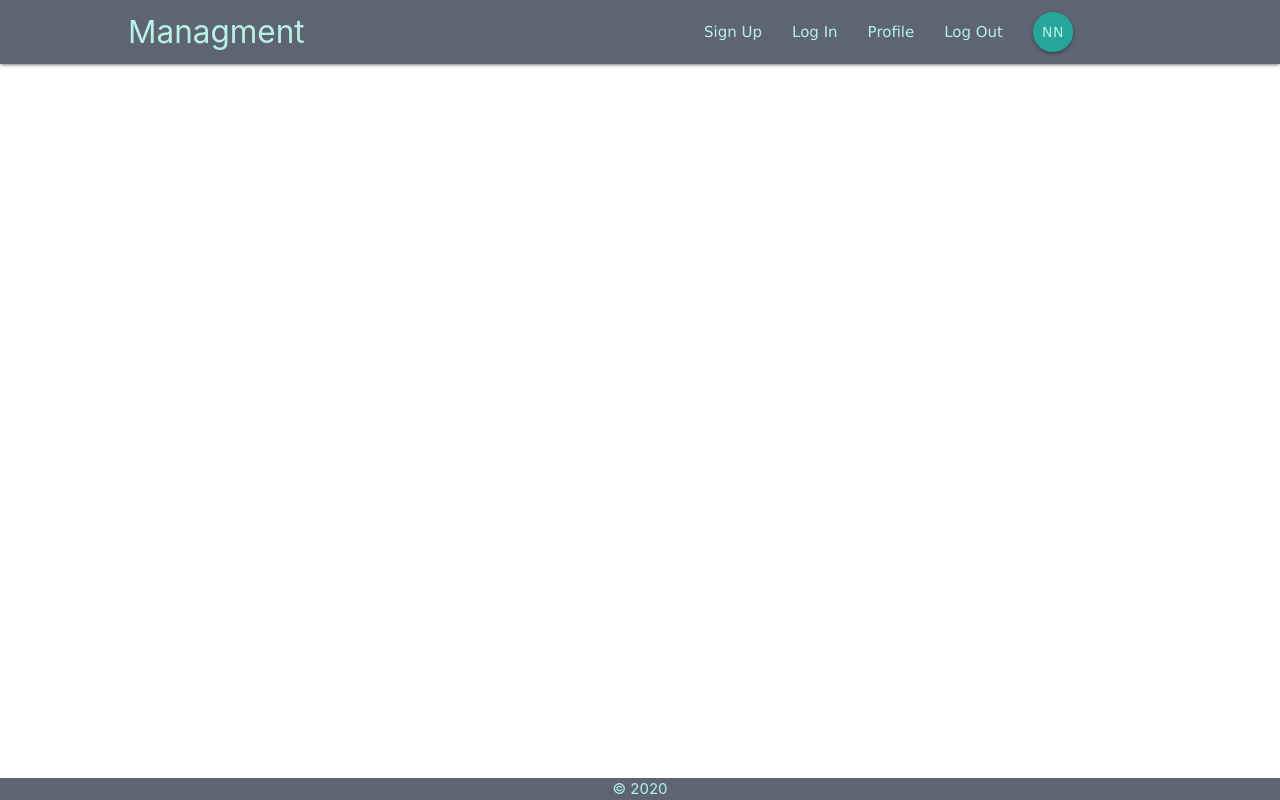
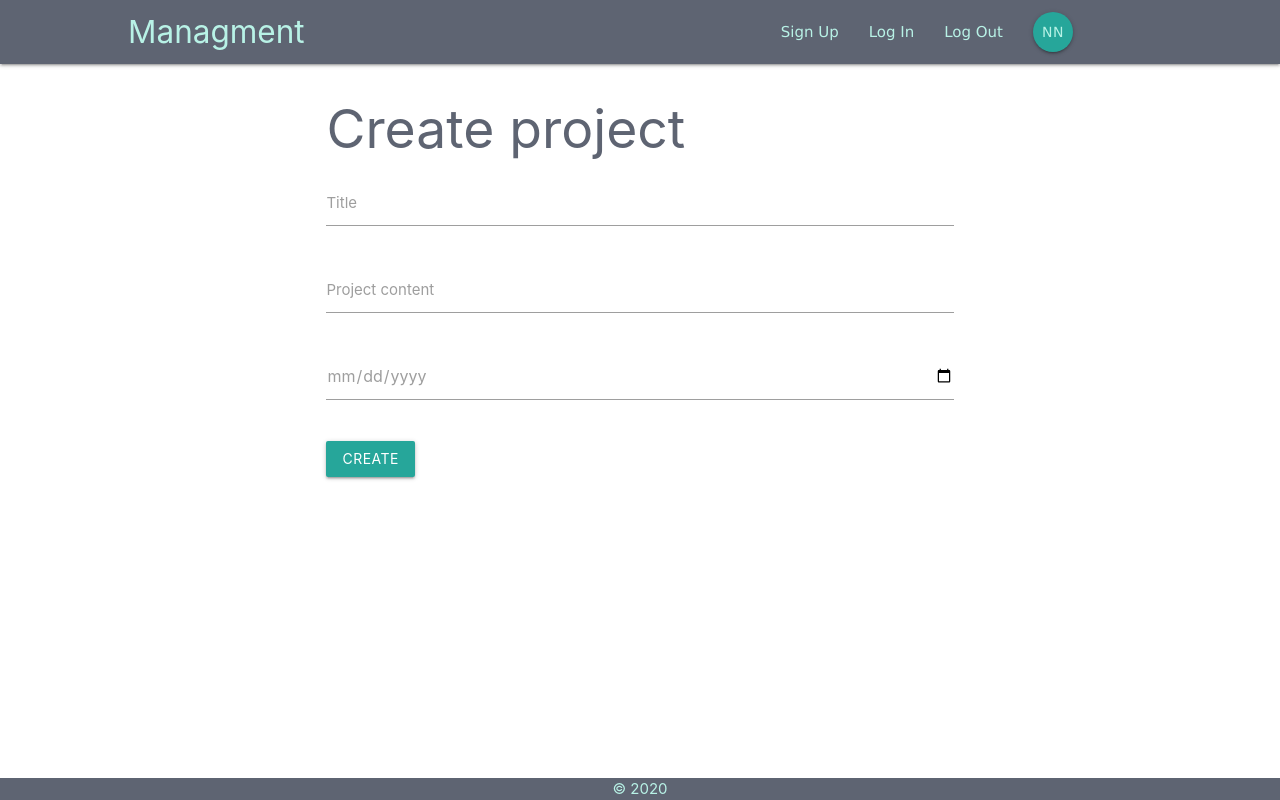
Before and after one commit to Kristina-11/ProjectManagment, a React (Create React App) app: page /profile in a window 1280 px wide. Built offline with nearby package versions, Linux system fonts and the light colour scheme.

Commit message:
Made a CreateProject form and added it to page

```diff
--- a/src/App.js
+++ b/src/App.js
@@ -1,3 +1,5 @@
+import Profile from "./Components/Content/Profile";
+
 // Imports from Components
 const { Switch, Route } = require("react-router-dom");
 const { default: SignIn } = require("./Components/Authentification/SignIn");
@@ -16,6 +18,7 @@ function App() {
         <Route path="/project/:id" component={ProjectDetails} />
         <Route path="/signin" component={SignIn} />
         <Route path="/signup" component={SignUp} />
+        <Route path="/profile" component={Profile} />
       </Switch>
       <Footer />
     </div>
--- a/src/Components/Authentification/SignUp.js
+++ b/src/Components/Authentification/SignUp.js
@@ -19,7 +19,7 @@ const SignUp = () => {
                 <div className="input-field">
                     <label htmlFor="name">Name</label>
                     <input type="text" id="name" className="validate" value={name} onChange={(e) => setName(e.target.value)} />
-                    <span className="helper-text" data-error="You must a valid name" data-success=""></span>
+                    <span className="helper-text" data-error="You must enter a valid name" data-success=""></span>
                 </div>
                 <div className="input-field">
                     <label htmlFor="lastName">Last Name</label>
--- a/src/Components/Content/Profile.js
+++ b/src/Components/Content/Profile.js
@@ -0,0 +1,11 @@
+const { default: CreateProject } = require("../Project/CreateProject")
+
+const Profile = () => {
+    return (
+        <div className="container">
+            <CreateProject />
+        </div>
+     );
+}
+
+export default Profile;
--- a/src/Components/Content/SignedInLinks.js
+++ b/src/Components/Content/SignedInLinks.js
@@ -3,7 +3,6 @@ const { NavLink } = require("react-router-dom")
 const SignedInLinks = () => {
     return (
         <ul className="right">
-            <li><NavLink to="/">Profile</NavLink></li>
             <li><NavLink to="/">Log Out</NavLink></li>
             <li><NavLink to="/" className="btn btn-floating">NN</NavLink></li>
         </ul>
--- a/src/Components/Project/CreateProject.js
+++ b/src/Components/Project/CreateProject.js
@@ -0,0 +1,47 @@
+import { useState } from 'react';
+
+const CreateProject = () => {
+    const [title, setTitle] = useState('');
+    const [content, setContent] = useState('');
+    const [date, setDate] = useState('');
+
+    const handleSubmit = (e) => {
+        e.preventDefault();
+
+        console.log(title, content, date);
+    }
+
+    return (
+        <div className="container col s1">
+            <div className="row">
+                <div className="col s12">
+                    <form onSubmit={handleSubmit}>
+                        <h2>Create project</h2>
+                        <div className="input-field">
+                            <label htmlFor="title">Title</label>
+                            <input type="text" id="title" className="validate" value={title} onChange={(e) => setTitle(e.target.value)} required/>
+                            <span className="helper-text" data-error="You must enter a title" data-success="Good!"></span>
+                        </div>
+
+                        <div className="input-field">
+                            <label htmlFor="content">Project content</label>
+                            <input type="text" id="content" className="validate" value={content} onChange={(e) => setContent(e.target.value)} required/>
+                            <span className="helper-text" data-error="You must enter a content" data-success="Good!"></span>
+                        </div>
+
+                        <div className="input-field">
+                            <input type="date" id="date" className="validate" value={date} onChange={(e) => setDate(e.target.value)} required/>
+                            <span className="helper-text" data-error="You should specify a date" data-success="Good!"></span>
+                        </div>
+
+                        <div className="input-field">
+                            <button className="btn">Create</button>
+                        </div>
+                    </form>
+                </div>
+            </div>
+        </div>
+     );
+}
+
+export default CreateProject;
--- a/src/index.css
+++ b/src/index.css
@@ -11,6 +11,10 @@ a {
 
 h2 {
   color: #5E6472;
+}
+
+input[type="date"], input[type="text"] {
+  color: #9e9e9e;
 }
 
 .valid {
```
